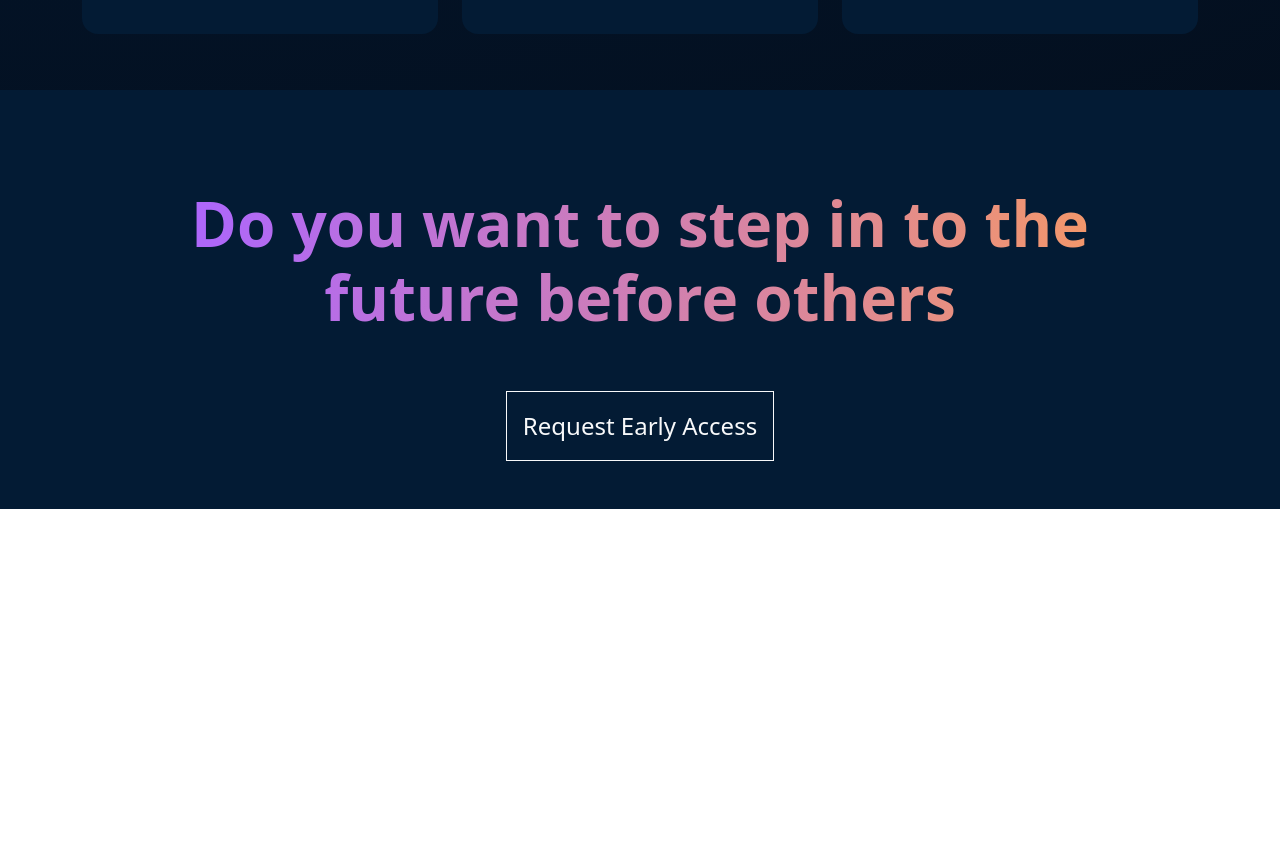
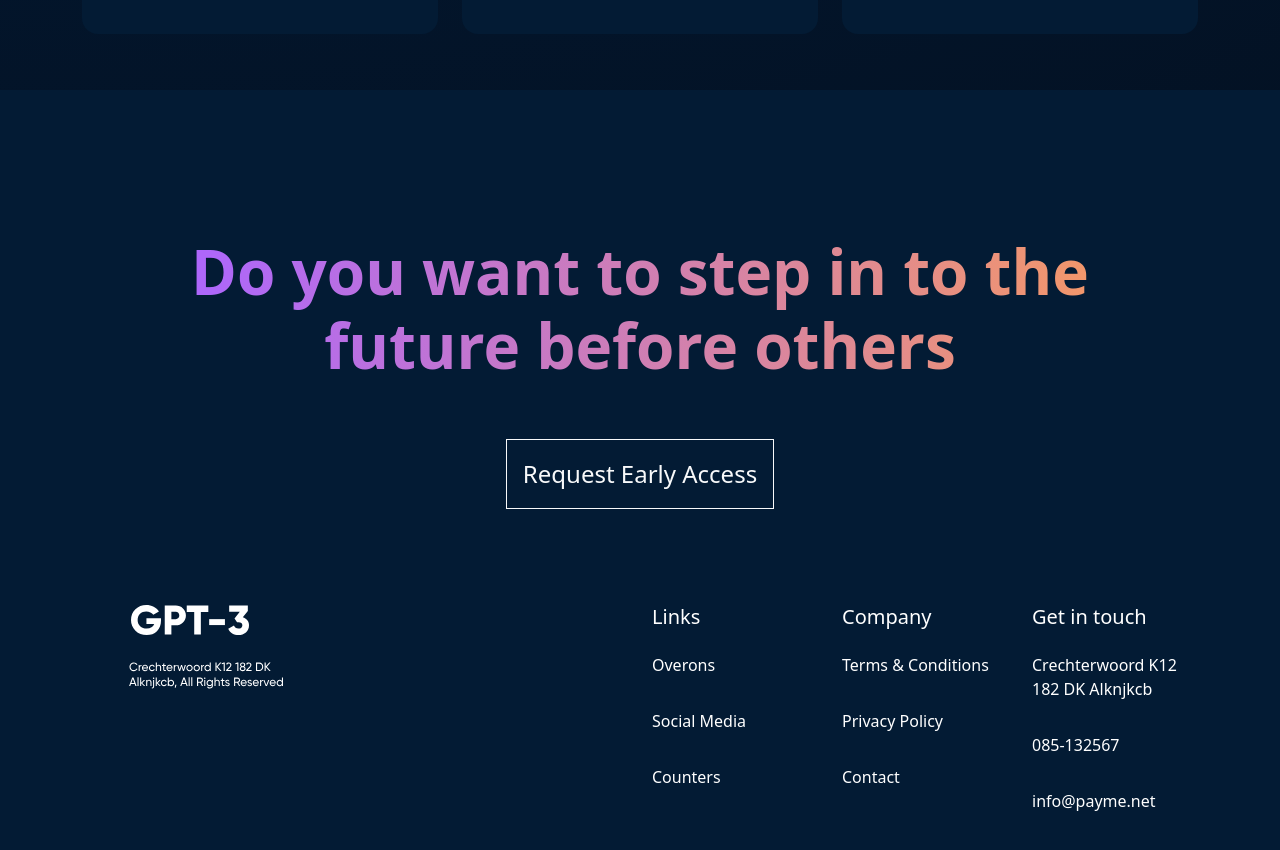
Before and after one commit to ivandanilovv/gpt3-landing-page, a Nuxt app: page / in a window 1280 px wide. Shown: the part 3720-4570 px from the top of the page. Before the commit the page ends 4229 px from the top, so only its background shows below. Built offline with nearby package versions, Linux system fonts and the light colour scheme.

Commit message:
Added footer items

```diff
--- a/components/CustomFooter.vue
+++ b/components/CustomFooter.vue
@@ -1,7 +1,7 @@
 <template>
   <div class="bg-secondary py-5">
     <div class="container">
-      <div class="d-flex flex-column justify-content-center align-items-center text-center">
+      <div class="d-flex flex-column justify-content-center align-items-center text-center py-5">
         <h1 class="text-gradient mt-5">
           Do you want to step in to the<br/> future before others
         </h1>
@@ -9,13 +9,85 @@
           Request Early Access
         </button>
       </div>
+      <div class="row py-5">
+        <div class="col col-3 d-flex flex-row align-items-start justify-content-center">
+          <img src="../assets/images/custom-footer/logo-footer.svg" alt="Logo"/>
+        </div>
+        <div v-for="(item, i) in footerItems" class="col col-2 d-flex flex-column align-items-start"
+          :class="{'offset-3' : i === 0}">
+          <h5 class="text-white">
+            {{ item.header }}
+          </h5>
+          <ul class="m-0 p-0">
+            <li v-for="link in item.links" class="py-3">
+              <a :href="link.src" class="text-decoration-none text-white">
+                {{ link.text }}
+              </a>
+            </li>
+          </ul>
+          <ul class="m-0 p-0 text-white">
+            <li v-for="paragraph in item.paragraphs" class="py-3">
+              <p class="m-0">
+                {{paragraph}}
+              </p>
+            </li>
+          </ul>
+        </div>
+      </div>
     </div>
   </div>
 </template>
 
 <script>
 export default {
-  name: "CustomFooter"
+  name: "CustomFooter",
+  data() {
+    return {
+      footerItems: [
+        {
+          header: 'Links',
+          links: [
+            {
+              src: '#',
+              text: 'Overons',
+            },
+            {
+              src: '#',
+              text: 'Social Media',
+            },
+            {
+              src: '#',
+              text: 'Counters',
+            },
+          ]
+        },
+        {
+          header: 'Company',
+          links: [
+            {
+              src: '#',
+              text: 'Terms & Conditions',
+            },
+            {
+              src: '#',
+              text: 'Privacy Policy',
+            },
+            {
+              src: '#',
+              text: 'Contact',
+            },
+          ]
+        },
+        {
+          header: 'Get in touch',
+          links: [],
+          paragraphs: [
+            'Crechterwoord K12 182 DK Alknjkcb', '085-132567', 'info@payme.net'
+          ]
+        },
+      ]
+    }
+  }
 }
 </script>
 
@@ -24,4 +96,7 @@ h1 {
   font-size: 62px;
   font-weight: 800;
 }
+ul {
+  list-style: none;
+}
 </style>
```
Also changed, not shown: assets/images/custom-footer/logo-footer.svg (added).
